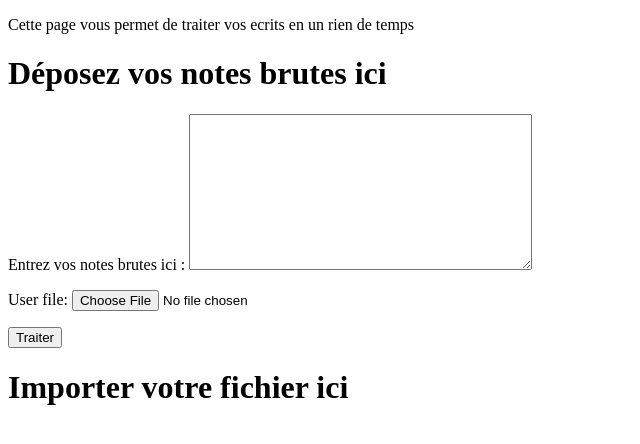
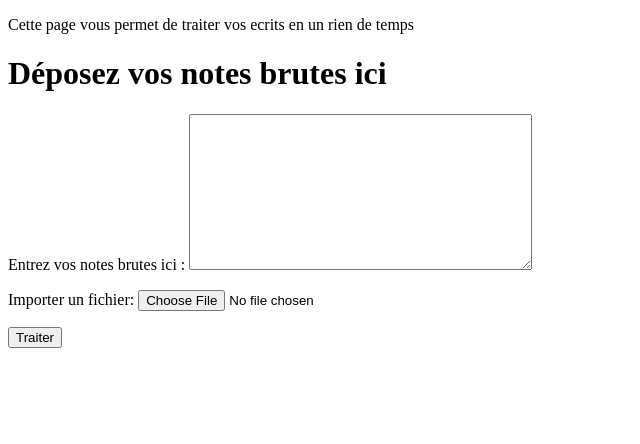
Before and after one commit to Canybardeloton/DjangoProject, a Django app: page /notes/notes/ in a window 1280 px wide. Shown: the top 444 px of the page, without its empty margins (0-640 px from the left). Run offline with Django 5.2, Linux system fonts and the light colour scheme.

Commit message:
Add file

```diff
--- a/project/notes/forms.py
+++ b/project/notes/forms.py
@@ -1,5 +1,5 @@
 from django import forms
 
 class	NoteForm(forms.Form):
-	raw_text = forms.CharField(widget=forms.Textarea, label="Entrez vos notes brutes ici \n\n")
-	user_file = forms.FileField()
+	raw_text = forms.CharField(required=False, widget=forms.Textarea, label="Entrez vos notes brutes ici \n\n")
+	user_file = forms.FileField(required=False, label="Importer un fichier")
--- a/project/notes/templates/upload.html
+++ b/project/notes/templates/upload.html
@@ -11,6 +11,5 @@
 		{{ form.as_p }}
 		<button type="submit">Traiter</button>
 	</form>
-	<h1>Importer votre fichier ici</h1>
 </body>
 </html>
--- a/project/notes/views.py
+++ b/project/notes/views.py
@@ -4,10 +4,13 @@ from .forms import NoteForm
 from transformers import AutoTokenizer, AutoModelForSeq2SeqLM # Librairie dui modele IA
 
 def upload_rawtext(request):
-	if request.method == "POST": # Le programme est en mode envoi
-		form = NoteForm(request.POST) # L'utilisateur envoie une demande au serveur avec texte brut
+	if request.method == "POST": # Le programme est en mode envoi (a l'inverse de GET qui correspond à la reception par le serveur de la réponse de l'utilisateur)
+		form = NoteForm(request.POST, request.FILES) # L'utilisateur envoie une demande au serveur avec texte brut
 		if form.is_valid(): # Verifie si l'input de l'utilisateur est conforme
 			raw_text = form.cleaned_data['raw_text'] # Associe à une variable raw_text le réponse de l'utilisateur du formulaire
+			user_file = form.cleaned_data['user_file'] # Associe à une variable user_file le fichier envoyé par l'utilisateur
+			if user_file: # Si l'utilisateur a envoyé un fichier
+				raw_text = user_file.read().decode('utf-8')
 
 			note = Note.objects.create(raw_text=raw_text) # Créé une nouvelle ligne dans la base de données
 
@@ -18,7 +21,6 @@ def upload_rawtext(request):
 			input_ids = tokenizer.encode(
 				f"Organise ces notes de manière structurée : {raw_text}",
 				return_tensors="pt",  # Tenseur PyTorch
-				max_length=512,       # Limiter la longueur d'entrée
 				truncation=True       # Tronquer le texte s'il est trop long
 			)
 			outputs = model.generate(
```
Also changed, not shown: project/db.sqlite3, project/notes/templates/result.html (indentation only).
